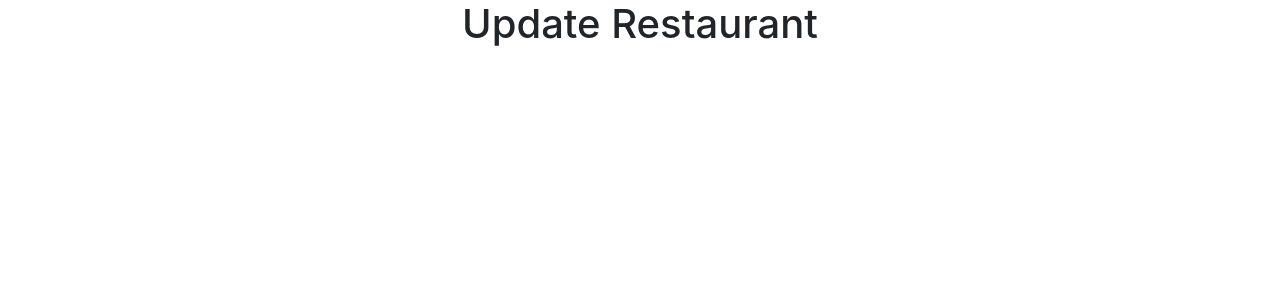
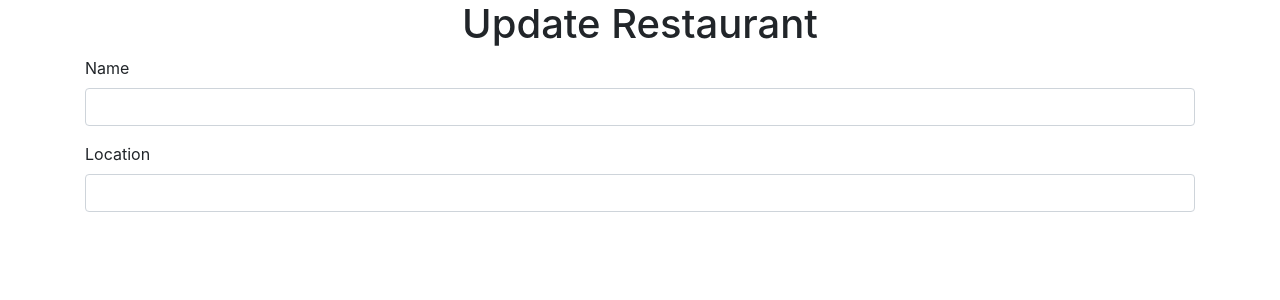
Before and after one commit to zaratejavier/PERN-yelpp, a React (Create React App) app in the folder client/: page /restaurants/1/update in a window 1280 px wide. Shown: the top 300 px of the page. Built offline with nearby package versions, Linux system fonts and the light colour scheme.

Commit message:
added updateRestaurant component for the form

```diff
--- /dev/null
+++ b/client/src/Components/UpdateRestaurant.jsx
@@ -0,0 +1,25 @@
+import react from "react"
+import { useParams } from "react-router-dom"
+
+const UpdateRestaurant = () => {
+  const test = useParams();
+  console.log(test)
+
+  return (
+    <div>
+      <form action="">
+        <div className="form-group">
+          <label htmlFor="name">Name</label>
+          <input id="name" className="form-control" type="text"></input>
+        </div>
+
+        <div className="form-group">
+          <label htmlFor="name">Location</label>
+          <input id="name" className="form-control" type="text"></input>
+        </div>
+      </form>
+    </div>
+  )
+}
+
+export default UpdateRestaurant
--- a/client/src/routes/UpdatePage.jsx
+++ b/client/src/routes/UpdatePage.jsx
@@ -1,9 +1,11 @@
 import React from "react"
+import UpdateRestaurant from "../Components/UpdateRestaurant"
 
 const UpdatePage = () => {
   return (
     <div>
       <h1 className="text-center">Update Restaurant</h1>
+      <UpdateRestaurant/>
     </div>
   )
 }
```
